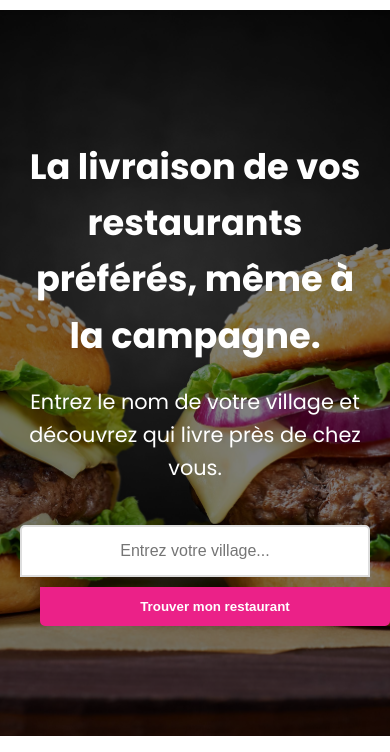
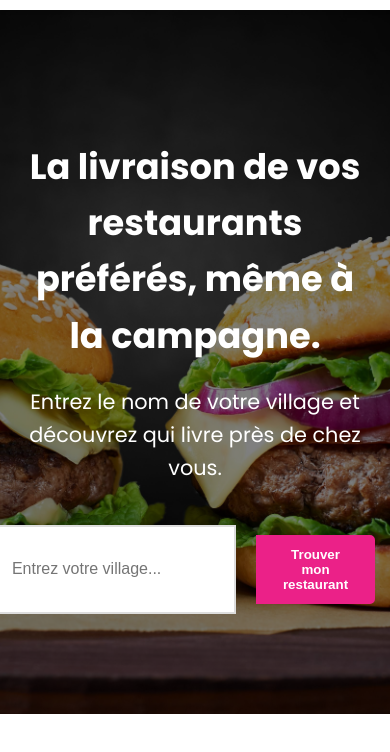
Before and after one commit to pimric/beber, a plain HTML site: page index.html in a window 390 px wide. Shown: the part 92-844 px from the top of the page. Drawn offline with Linux system fonts and the light colour scheme.

Commit message:
Revert "fix(village-search): improve mobile layout of village search"
This reverts commit b243a74bec33e0a0cb62e3b6f074c455500d8c2e.

```diff
--- a/index.html
+++ b/index.html
@@ -311,20 +311,6 @@
             .footer-content {
                 grid-template-columns: 1fr;
                 text-align: center;
-            }
-
-            .village-search {
-                flex-direction: column;
-            }
-
-            .village-search input {
-                border-radius: 5px 5px 0 0;
-                text-align: center;
-            }
-
-            .village-search button {
-                border-radius: 0 0 5px 5px;
-                width: 100%;
             }
         }
 
```
